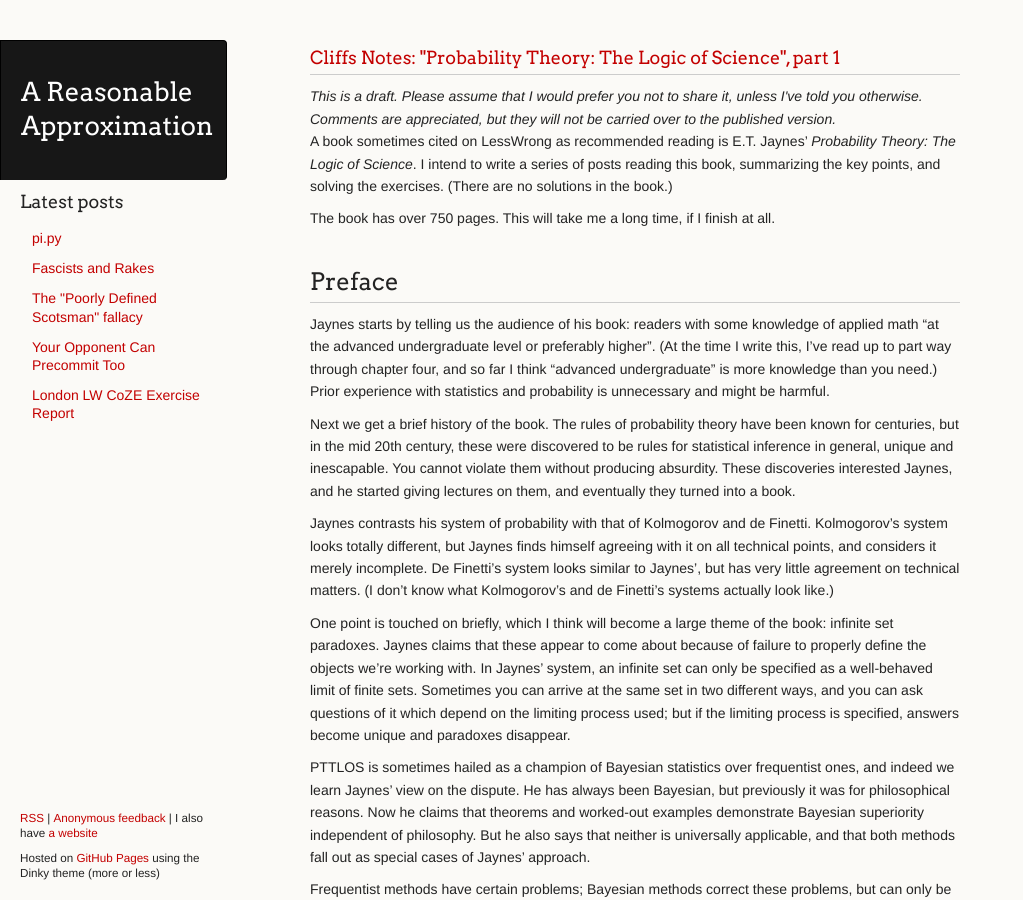
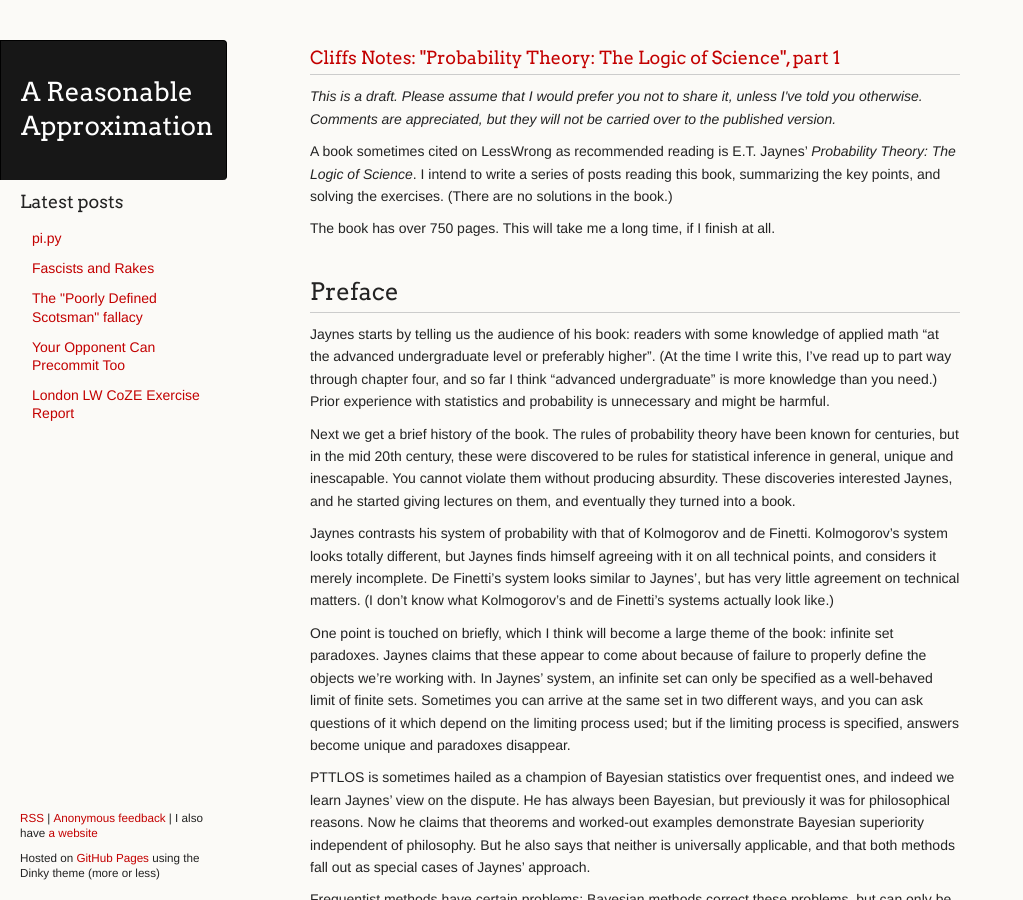
Before and after one commit to ChickenProp/chickenprop.github.com, a Jekyll site: the page built from drafts/cliffs-notes-pttlos-part-1.md, in a window 1280 px wide and 900 px high. Shown: the whole window, without its empty margins (0-1023 px from the left). Built offline with Jekyll 4.4.1, drawn with Linux system fonts in a browser that asks for light colours; nearby versions of some CDN libraries; Markdown is read by kramdown in place of the engine named in the settings; formulas are drawn with MathJax 3; comment, search, counter and statistics services are not loaded.

Commit message:
Add p tags where it makes things nicer.

```diff
--- a/_layouts/draft.html
+++ b/_layouts/draft.html
@@ -3,11 +3,11 @@ layout: default
 ---
 <h3><a href="{{ page.url }}">{{ page.title }}</a></h3>
 
-<em>This is a draft. Please assume that I would prefer you not to share it, unless I've told you otherwise. Comments are appreciated, but they will not be carried over to the published version.</em>
+<p><em>This is a draft. Please assume that I would prefer you not to share it, unless I've told you otherwise. Comments are appreciated, but they will not be carried over to the published version.</em></p>
 
 {{ content }}
 
-<em>This is a draft. Please assume that I would prefer you not to share it, unless I've told you otherwise. Comments are appreciated, but they will not be carried over to the published version.</em>
+<p><em>This is a draft. Please assume that I would prefer you not to share it, unless I've told you otherwise. Comments are appreciated, but they will not be carried over to the published version.</em></p>
 
 <div id="disqus_thread"></div>
 <script async type="text/javascript" src="//reasonableapproximation.disqus.com/embed.js"></script>
--- a/_layouts/post.html
+++ b/_layouts/post.html
@@ -5,7 +5,7 @@ layout: default
 
 {{ content }}
 
-<em>Posted on {{ page.date | date_to_long_string }}</em>
+<p><em>Posted on {{ page.date | date_to_long_string }}</em></p>
 
 <div id="disqus_thread"></div>
 <script async type="text/javascript" src="//reasonableapproximation.disqus.com/embed.js"></script>
```
